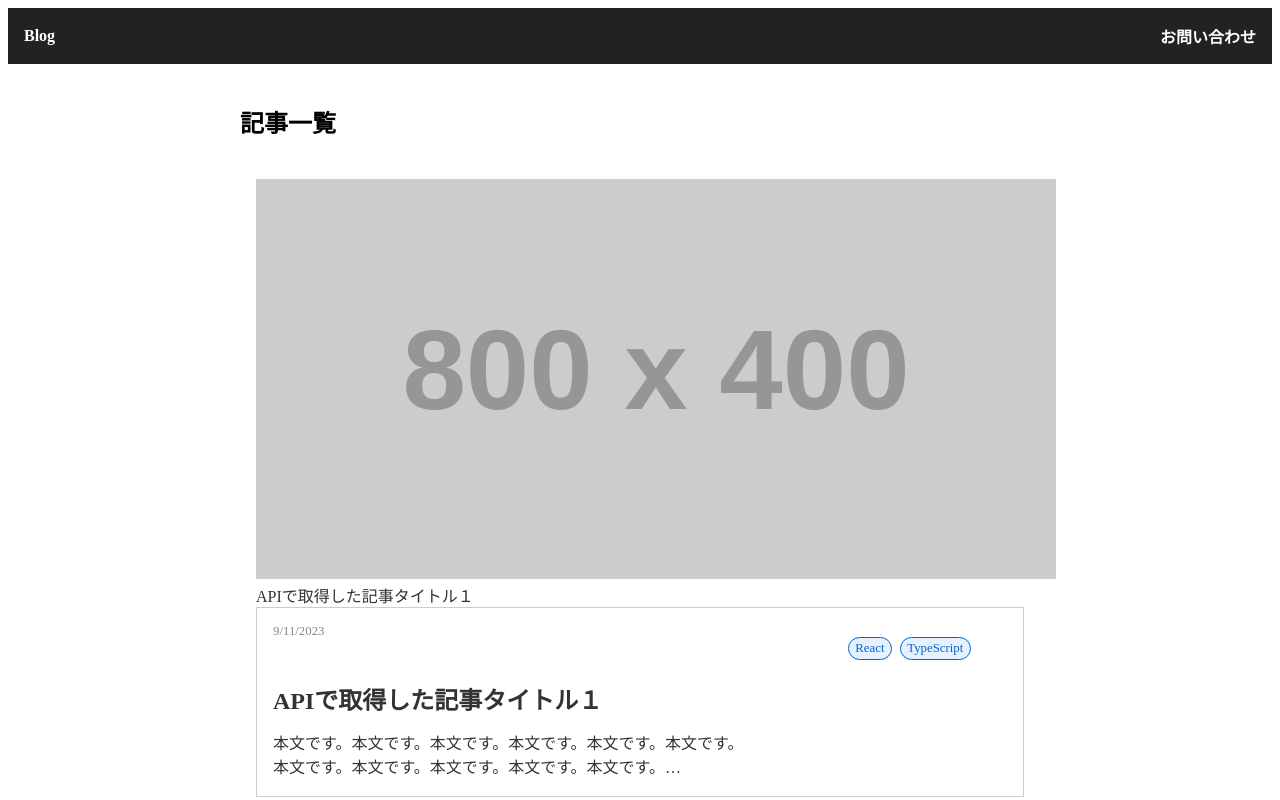
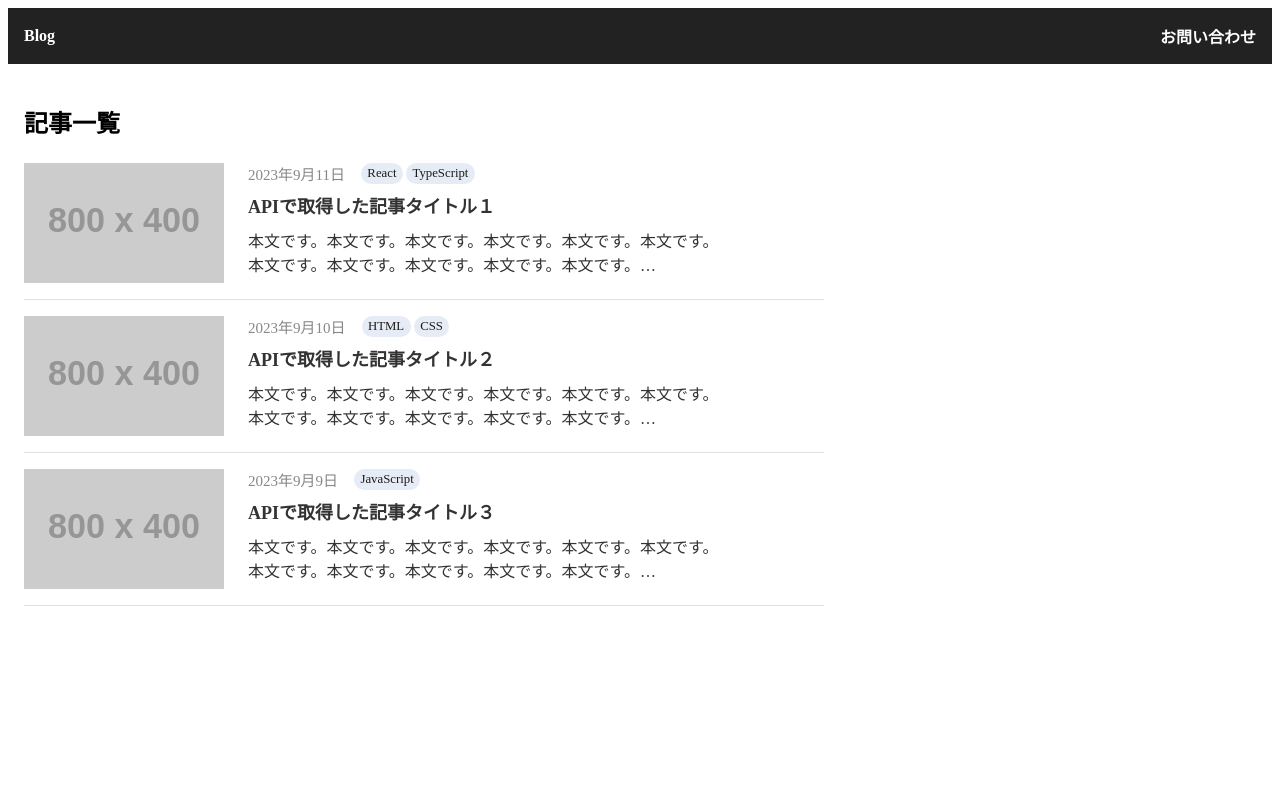
Before and after one commit to taka17-art/my-react, a React (Vite) app: page / in a window 1280 px wide. Shown: the top 800 px of the page. Built offline with nearby package versions, Linux system fonts and the light colour scheme.

Commit message:
レイアウトの整理

```diff
--- a/src/components/Home/Home.module.css
+++ b/src/components/Home/Home.module.css
@@ -1,6 +1,6 @@
 .container {
   max-width: 800px;
-  margin: 40px auto;
+  margin: 40px auto 40px 0;
   padding: 0 1rem;
 }
 
@@ -26,21 +26,30 @@
 .post {
   display: flex;
   flex-direction: row;
-  margin-bottom: 2rem;
-  border: 1px solid #ccc;
-  padding: 1rem;
+  align-items: flex-start;
+  padding-bottom: 1rem;
+  margin-bottom: 1rem;
+  border: none;
+  border-bottom: 1px solid #e0e0e0;
 }
 
 .postImage {
-  flex: 1;
-  & img {
-    max-width: 100%;
-    height: auto;
-  }
+  width: 200px;
+  height: 120px;
+  flex-shrink: 0;
+  margin-right: 1.5rem;
 }
 
+.postImage img {
+  width: 100%;
+  height: 100%;
+  display: block;
+  object-fit: cover;
+}
+
+
 .postBody {
-  font-size: 1.25rem;
+  font-size: 1rem;
   line-height: 1.5;
   display: -webkit-box;
   -webkit-line-clamp: 2;
@@ -50,37 +59,45 @@
 
 .postInfo {
   display: flex;
-  justify-content: space-between;
+  flex-direction: row;
+  align-items: center;
+  gap: 1rem;
+  margin-bottom: 5px;
+  margin-top: 0;
 }
 
 .postDate {
-  font-size: 0.8rem;
+  font-size: 15px;
   color: #888;
+  white-space: nowrap;
 }
 
 .postCategories {
   display: flex;
   flex-wrap: wrap;
+  align-items: center;
+  gap: 0.2rem;
 }
 
 .postCategory {
-  margin-right: 0.5rem;
+  margin-right: 0.3rem;
+  margin: 0;
   font-size: 0.8rem;
-  color: #0066cc;
-  background-color: #e6f0ff;
-  border: 1px solid #0066cc;
+  color: #1d1b1b;
+  background-color: #e6ecf6;
   padding: 0.2rem 0.4rem;
   border-radius: 12rem;
 }
 
 .postTitle {
-  font-size: 1.5rem;
+  font-size: 18px;
   font-weight: bold;
   margin-top: 0.5rem;
-  margin-bottom: 1rem;
+  margin-bottom: 0.7rem;
 }
 
-.postBody {
-  font-size: 1rem;
-  line-height: 1.5;
+
+.postContent {
+  flex: 1;
+  min-width: 0;
 }
--- a/src/components/Home/main.jsx
+++ b/src/components/Home/main.jsx
@@ -3,25 +3,41 @@ import { posts } from "../../data/posts";
 import classes from "./Home.module.css";
 
 export const Home = () => {
+
+  const formatDate = (dateString) => {
+  　if (!dateString) return "";
+    const parts = dateString.split(/[-/T]/);
+    if (parts.length >= 3) {
+      const year = parts[0];
+      const month = parseInt(parts[1], 10);
+      const day = parseInt(parts[2], 10);
+      return `${year}年${month}月${day}日`;
+    }
+    const date = new Date(dateString);
+    if (!isNaN(date.getTime())) {
+      return `${date.getFullYear()}年${date.getMonth() + 1}月${date.getDate()}日`;
+    }
+    return dateString;
+  };
+
   return (
     <div>
       <main className={classes.container}>
-      {/* ここに「記事一覧」を追加*/}
         <h2 className={classes.title}>記事一覧</h2>
-      <ul className={classes.container}>
+        <ul className={classes.list}>
           {posts.map((post) => {
             return (
-           <li key={post.id} className={classes.list}>
-            {/* href には記事詳細ページのURLを指定 */}
+              <li key={post.id}>
+
                 <a href={`/posts/${post.id}`} className={classes.link}>
-            {/* サムネイル画像は img タグで表示 */}
+                  <div className={classes.post}>
+                    <div className={classes.postImage}>
                       <img src={post.thumbnailUrl} alt={post.title} />
-              <span>{post.title}</span>
-                <div className={classes.post}>
+                    </div>
                     <div className={classes.postContent}>
                       <div className={classes.postInfo}>
                         <div className={classes.postDate}>
-                        {new Date(post.createdAt).toLocaleDateString()}
+                          {formatDate(post.createdAt)}
                         </div>
                         <div className={classes.postCategories}>
                           {post.categories.map((category, id) => {
@@ -33,13 +49,15 @@ export const Home = () => {
                           })}
                         </div>
                       </div>
+
                       <p className={classes.postTitle}>{post.title}</p>
+
                       <div
                         className={classes.postBody}
                         dangerouslySetInnerHTML={{ __html: post.content }}
                       />
-                    <div />
                     </div>
+
                   </div>
                 </a>
               </li>
```
Lines whose indentation alone changed are shown as unchanged.
